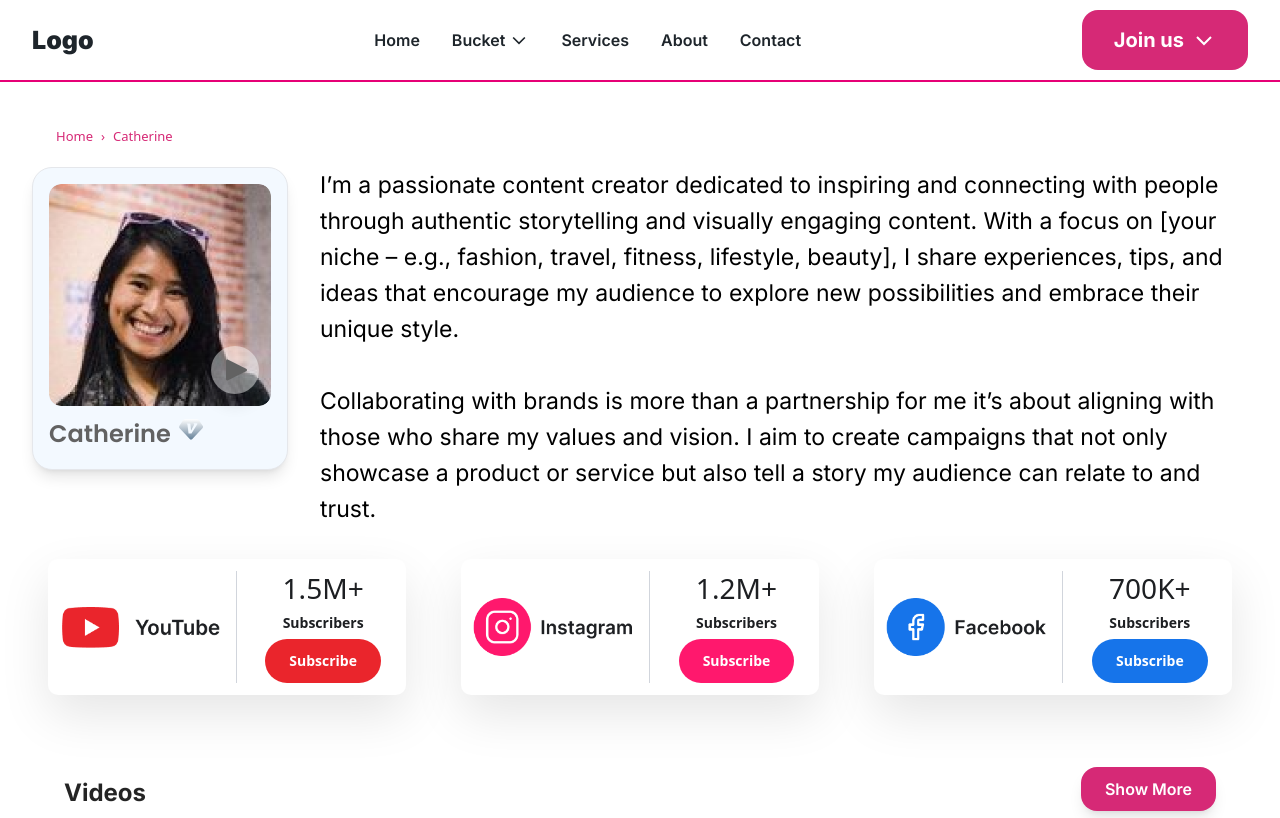
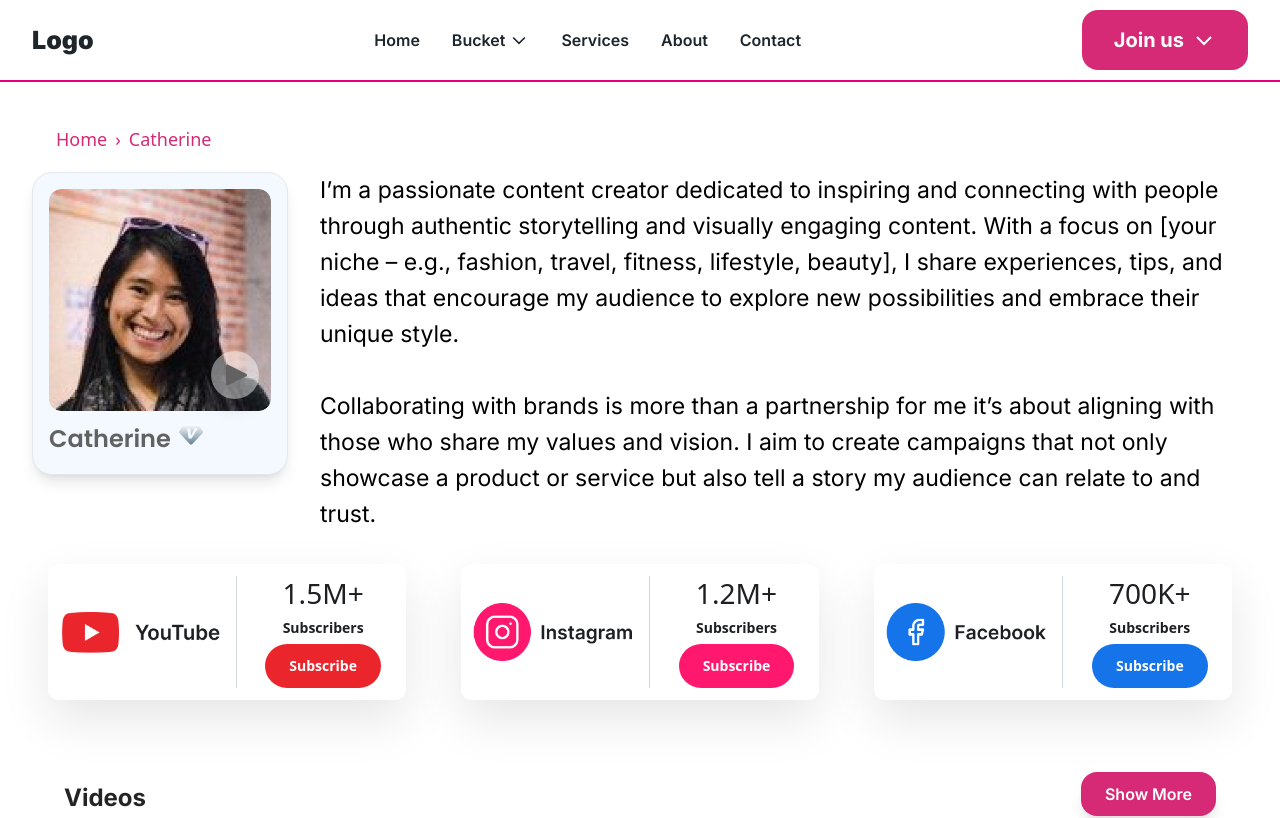
Before and after one commit to Chetan2520/influencer, a React (Vite) app: page /catherine in a window 1280 px wide. Shown: the top 818 px of the page. Built offline with nearby package versions, Linux system fonts and the light colour scheme; a web font is replaced by a local one.

Commit message:
updation

```diff
--- a/package.json
+++ b/package.json
@@ -15,6 +15,7 @@
     "lucide-react": "^0.540.0",
     "node": "^24.6.0",
     "react": "^19.1.1",
+    "react-countup": "^6.5.3",
     "react-dom": "^19.1.1",
     "react-icons": "^5.5.0",
     "react-router-dom": "^7.8.1",
--- a/src/page/Bucket.jsx
+++ b/src/page/Bucket.jsx
@@ -71,7 +71,7 @@ const InfluencerMarketplace = () => {
                 animate={{ opacity: 1, y: 0 }}
                 transition={{ duration: 0.6 }}
             >
-                <div className="flex items-center space-x-2 font-inter font-medium text-xs sm:text-[13px] leading-[100%] tracking-[0] text-[#D62976]">
+                <div className="flex items-center space-x-2 font-inter font-medium text-[18px] sm:text-[18px    ] leading-[100%] tracking-[0] text-[#D62976]">
                     <span>Home</span>
                     <span>›</span>
                     <span>Bucket</span>
--- a/src/page/Catherine.jsx
+++ b/src/page/Catherine.jsx
@@ -1,6 +1,8 @@
 import React from "react";
 import { motion } from "framer-motion";
 import VideoGallery from "../component/Video";
+import CountUp from "react-countup";
+
 
 // Dummy data for demonstration
 const socialStats = [
@@ -47,6 +49,17 @@ const item = {
     show: { opacity: 1, y: 0, transition: { type: "spring", stiffness: 70 } },
 };
 
+const parseCount = (countStr) => {
+  let number = parseFloat(countStr);
+  if (countStr.toUpperCase().includes("M")) {
+    number *= 1_000_000;
+  } else if (countStr.toUpperCase().includes("K")) {
+    number *= 1_000;
+  }
+  return number;
+};
+
+
 export default function Catherine() {
     return (
         <div className="bg-white min-h-screen px-4 sm:px-6 lg:px-8 py-6 max-w-7xl mx-auto">
@@ -56,7 +69,7 @@ export default function Catherine() {
                 animate={{ opacity: 1, y: 0 }}
                 transition={{ duration: 0.6 }}
             >
-                <div className="flex items-center space-x-2 font-inter font-medium text-xs sm:text-[13px] leading-[100%] tracking-[0] text-[#D62976]">
+                <div className="flex items-center space-x-2 font-inter font-medium text-[18px] sm:text-[18px] leading-[100%] tracking-[0] text-[#D62976]">
                     <span>Home</span>
                     <span>›</span>
                     <span>Catherine</span>
@@ -134,8 +147,19 @@ export default function Catherine() {
                         <div className="w-[1px] bg-gray-300 mx-4 h-full" />
                         <div className="flex-1 flex flex-col justify-center items-center h-full text-center">
                             <div className="font-questrial font-normal text-2xl sm:text-[28.1px] leading-tight text-[#1D1F22]">
-                                {stat.count}
-                            </div>
+  <CountUp
+    start={0}
+    end={parseCount(stat.count)}
+    duration={2}
+    separator=","
+    formattingFn={(value) => {
+      if (value >= 1_000_000) return (value / 1_000_000).toFixed(1) + "M+";
+      if (value >= 1_000) return (value / 1_000).toFixed(0) + "K+";
+      return value;
+    }}
+  />
+</div>
+
                             <div className="font-inter font-semibold text-sm leading-tight text-[#1D1F22] my-2">
                                 {stat.label}
                             </div>
--- a/src/page/Comedy.jsx
+++ b/src/page/Comedy.jsx
@@ -114,7 +114,7 @@ const ComedyPage = () => {
           animate={{ opacity: 1, y: 0 }}
           transition={{ duration: 0.6 }}
         >
-          <div className="flex items-center space-x-2 font-inter font-medium text-xs sm:text-[13px] leading-[100%] tracking-[0] text-[#D62976]">
+          <div className="flex items-center space-x-2 font-inter font-medium text-[18px] sm:text-[18px] leading-[100%] tracking-[0] text-[#D62976]">
             <span>Home</span>
             <span>›</span>
             <span>Comedy</span>
@@ -130,11 +130,11 @@ const ComedyPage = () => {
             animate={{ opacity: 1, x: 0 }}
             transition={{ duration: 0.7, ease: "easeOut" }}
           >
-            <h1 className="font-poppins font-bold text-[48px] leading-[62.4px] text-[#D62976] mb-6">
+            <h1 className="font-poppins font-bold text-[48px] leading-[62.4px] text-[#D62976] mb-6 sm:mt-0 mt-4">
               Top Comedy<br /> Influencers in India
             </h1>
 
-            <p className="font-Inter font-normal text-[24px] leading-[24px] text-[#00001E99]">
+            <p className="font-Inter font-normal text-[24px] leading-[28px] text-[#00001E99]">
               Want to sprinkle some fun into your brand and give your audience a good laugh?
               Enter the world of Instagram comedians here to absolutely slay.
               <br />
```
Also changed, not shown: 1 other file (tests, documents, lock files or other folders).
